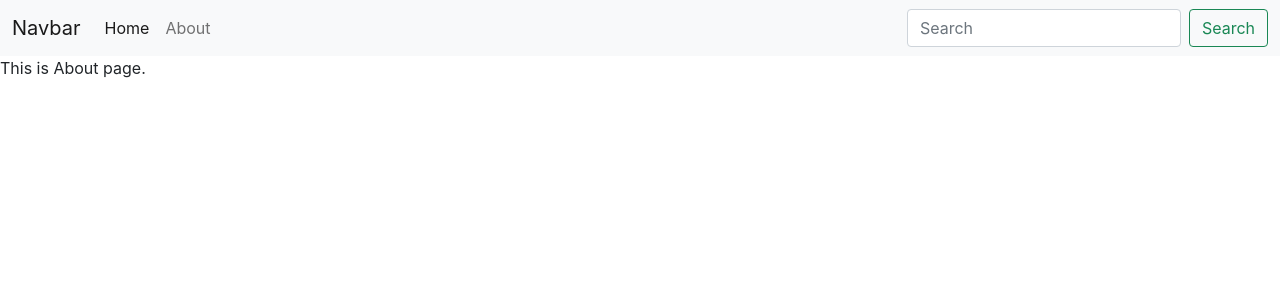
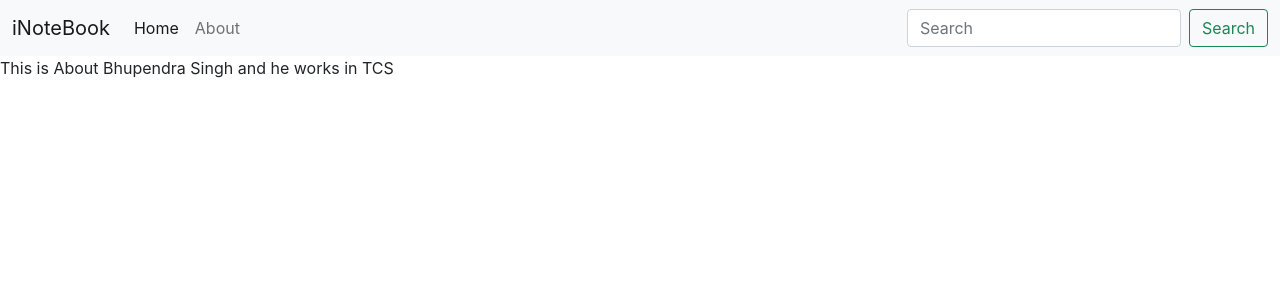
Before and after one commit to bhupi29491/04-inotebook, a React (Create React App) app: page /about in a window 1280 px wide. Shown: the top 300 px of the page. Built offline with nearby package versions, Linux system fonts and the light colour scheme.

Commit message:
Feature : Added & implemented the Context API

```diff
--- a/src/App.js
+++ b/src/App.js
@@ -3,10 +3,12 @@ import { BrowserRouter as Router, Routes, Route } from "react-router-dom";
 import NavBar from "./components/NavBar";
 import Home from "./components/Home";
 import About from "./components/About";
+import NoteState from "./context/notes/NoteState";
 
 function App() {
   return (
     <>
+      <NoteState>
         <Router>
           <NavBar />
           <Routes>
@@ -14,6 +16,7 @@ function App() {
             <Route exact path="/about" element={<About />} />
           </Routes>
         </Router>
+      </NoteState>
     </>
   );
 }
--- a/src/components/About.js
+++ b/src/components/About.js
@@ -1,7 +1,20 @@
-import React from 'react';
+import React , { useContext, useEffect } from 'react';
+import noteContext from '../context/notes/noteContext';
 
 const About = () => {
-  return <div>This is About page.</div>;
+  const userData = useContext(noteContext);
+  useEffect(() => {
+    userData.update();
+  }, []);
+
+
+  return (
+    <>
+      <div>
+         This is About {userData.state.name} and he works in {userData.state.company}
+      </div>
+    </>
+  )
 };
 
 export default About;
--- a/src/components/NavBar.js
+++ b/src/components/NavBar.js
@@ -7,7 +7,7 @@ import { Link } from "react-router-dom";
       <nav className="navbar navbar-expand-lg navbar-light bg-light">
         <div className="container-fluid">
           <Link className="navbar-brand" to="/">
-            Navbar
+            iNoteBook
           </Link>
           <button
             className="navbar-toggler"
--- /dev/null
+++ b/src/context/notes/NoteState.js
@@ -0,0 +1,28 @@
+import NoteContext from "./noteContext";
+import { useState } from "react";
+
+const NoteState = (props) => {
+  const s1 = {
+    name: "Bhupi",
+    company: "Accenture",
+  };
+
+  const [state, setState] = useState(s1);
+
+  const update = () => {
+    setTimeout(() => {
+      setState({
+        name: "Bhupendra Singh",
+        company: "TCS",
+      });
+    }, 2000);
+  };
+
+  return (
+    <NoteContext.Provider value={{state, update}}>
+        {props.children}
+    </NoteContext.Provider>
+  );
+};
+
+export default NoteState;
--- /dev/null
+++ b/src/context/notes/noteContext.js
@@ -0,0 +1,6 @@
+import { createContext } from "react";
+
+// To create a new context
+const noteContext = createContext();
+
+export default noteContext;
```
Lines whose indentation alone changed are shown as unchanged.
